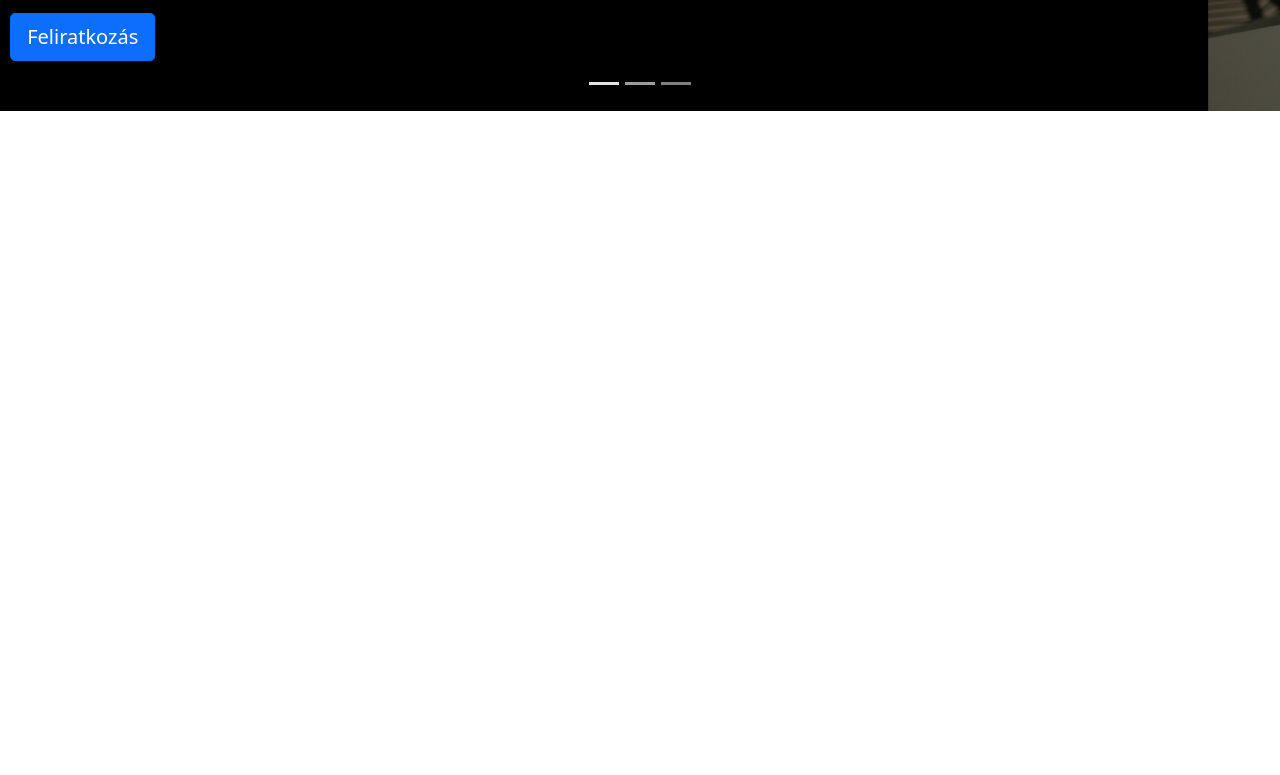
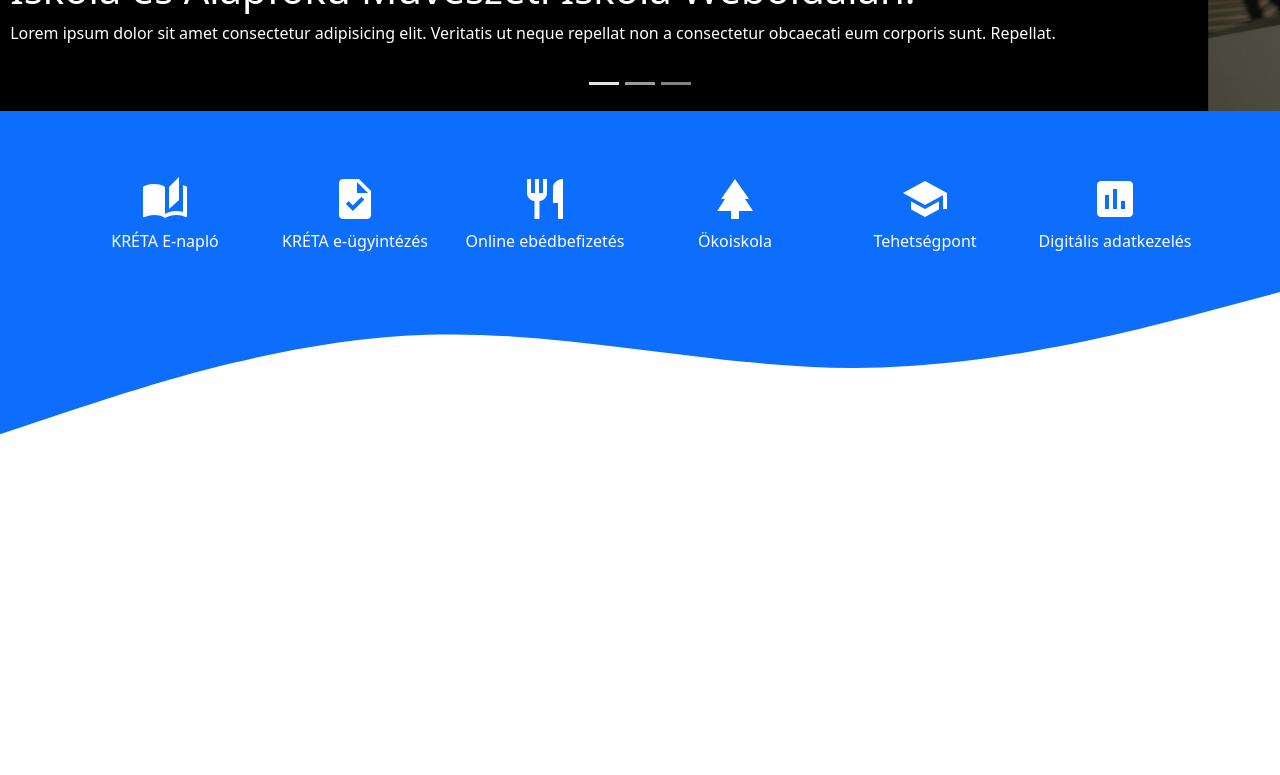
Before and after one commit to bhunor97/Bootstrap_Sandbox, a plain HTML site: page BS_practice_5/index.html in a window 1280 px wide. Shown: the part 401-1176 px from the top of the page. Drawn offline with nearby package versions, Linux system fonts and the light colour scheme.

Commit message:
wave + icons: added

```diff
--- a/BS_practice_5/index.html
+++ b/BS_practice_5/index.html
@@ -12,6 +12,11 @@
       rel="stylesheet"
       integrity="sha384-EVSTQN3/azprG1Anm3QDgpJLIm9Nao0Yz1ztcQTwFspd3yD65VohhpuuCOmLASjC"
       crossorigin="anonymous"
+    />
+    <!-- Material Icons -->
+    <link
+      rel="stylesheet"
+      href="https://fonts.googleapis.com/icon?family=Material+Icons"
     />
 
     <title>Iskola Projekt Teszt</title>
@@ -218,14 +223,16 @@
         <!-- item_1 -->
         <div class="carousel-item slider_1 active">
           <div class="container" id="carouselContainer">
-            <h1>Teszt Fejléc_1</h1>
+            <h1>
+              Szeretettel Köszöntünk a Zuglói Arany János Általános Iskola és
+              Alapfokú Művészeti Iskola Weboldalán!
+            </h1>
             <p>
-              Lorem ipsum dolor sit amet consectetur adipisicing elit. Labore
-              corporis aut mollitia eos excepturi quis quo fugiat! Unde alias
-              impedit voluptatibus fugiat? Corrupti maxime voluptatibus,
-              reiciendis quam voluptate reprehenderit libero!
+              Lorem ipsum dolor sit amet consectetur adipisicing elit. Veritatis
+              ut neque repellat non a consectetur obcaecati eum corporis sunt.
+              Repellat.
             </p>
-            <a href="#" class="btn btn-lg btn-primary">Feliratkozás</a>
+            <!-- <a href="#" class="btn btn-lg btn-primary">Feliratkozás</a> -->
           </div>
         </div>
         <!-- item_2 -->
@@ -256,6 +263,47 @@
         </div>
       </div>
     </div>
+    <!-- Felső ikon sáv: start -->
+    <div class="container-fluid p-3 bg-primary text-white">
+      <div class="container ikon_sáv_container">
+        <div class="row pt-5">
+          <div class="col text-center">
+            <i class="material-icons" id="ikon_1">auto_stories</i>
+            <p>KRÉTA E-napló</p>
+          </div>
+          <div class="col text-center">
+            <i class="material-icons" id="ikon_2">task</i>
+            <p>KRÉTA e-ügyintézés</p>
+          </div>
+          <div class="col text-center">
+            <i class="material-icons" id="ikon_3">restaurant</i>
+            <p>Online ebédbefizetés</p>
+          </div>
+          <div class="col text-center">
+            <i class="material-icons" id="ikon_4">park</i>
+            <p>Ökoiskola</p>
+          </div>
+          <div class="col text-center">
+            <i class="material-icons" id="ikon_5">school</i>
+            <p>Tehetségpont</p>
+          </div>
+          <div class="col text-center">
+            <i class="material-icons" id="ikon_6">assessment</i>
+            <p>Digitális adatkezelés</p>
+          </div>
+        </div>
+      </div>
+    </div>
+    <!-- Felső ikon sáv: end -->
+    <!-- Hullám -->
+    <svg xmlns="http://www.w3.org/2000/svg" viewBox="0 120 1440 320">
+      <path
+        fill="#0d6efd"
+        fill-opacity="1"
+        d="M0,288L80,261.3C160,235,320,181,480,176C640,171,800,213,960,213.3C1120,213,1280,171,1360,149.3L1440,128L1440,0L1360,0C1280,0,1120,0,960,0C800,0,640,0,480,0C320,0,160,0,80,0L0,0Z"
+      ></path>
+    </svg>
+
     <script
       src="https://cdn.jsdelivr.net/npm/bootstrap@5.0.2/dist/js/bootstrap.bundle.min.js"
       integrity="sha384-MrcW6ZMFYlzcLA8Nl+NtUVF0sA7MsXsP1UyJoMp4YLEuNSfAP+JcXn/tWtIaxVXM"
--- a/BS_practice_5/style.css
+++ b/BS_practice_5/style.css
@@ -1,7 +1,17 @@
+/* SZÍNEK */
+:root {
+  --szín_1: #282740;
+  --szín_2: #343bbf;
+  --szín_3: #4973f2;
+  --szín_4: #f2ea77;
+  --szín_5: #f2f2f2;
+}
+
 body {
   height: 200vh;
 }
 
+/* CAROUSEL */
 .carousel-item {
   height: 32rem;
   background: black;
@@ -9,7 +19,7 @@ body {
   position: relative;
 }
 
-/* SLIDER IMAGES */
+/* CAROUSEL - SLIDER IMAGES */
 .slider_1::before {
   content: "";
   position: absolute;
@@ -44,7 +54,7 @@ body {
   left: 0;
   right: 0;
   background-image: url(../BS_practice_5/pics/pic_3.jpg);
-  background-position: center;
+  background-position: cover;
   background-size: cover;
   opacity: 0.5;
 }
@@ -56,3 +66,17 @@ body {
   right: 0;
   padding-bottom: 50px;
 }
+
+/* FELSŐ IKONOK */
+#ikon_1,
+#ikon_2,
+#ikon_3,
+#ikon_4,
+#ikon_5,
+#ikon_6 {
+  font-size: 3em;
+}
+
+.ikon_sáv_container {
+  background-color: "";
+}
```
